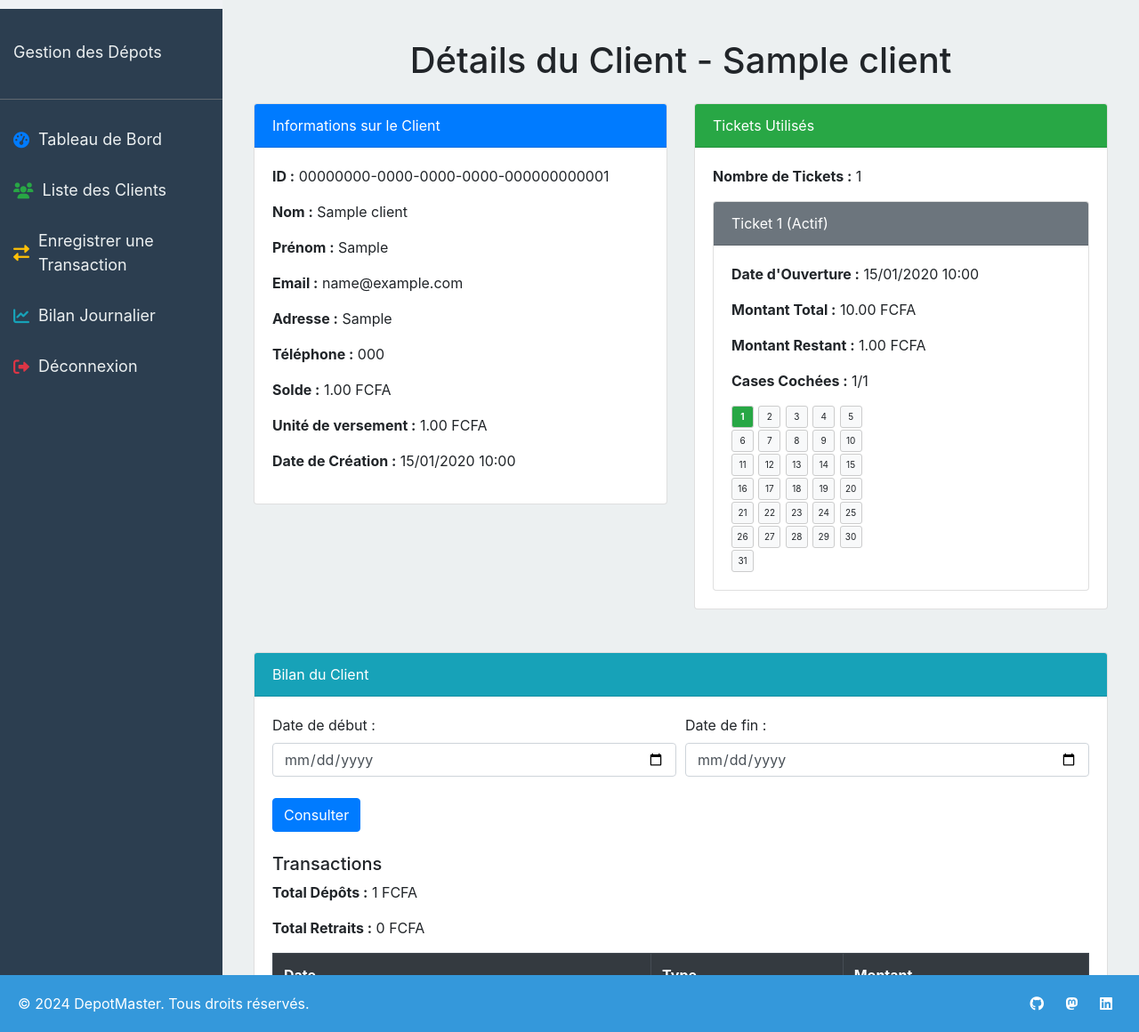
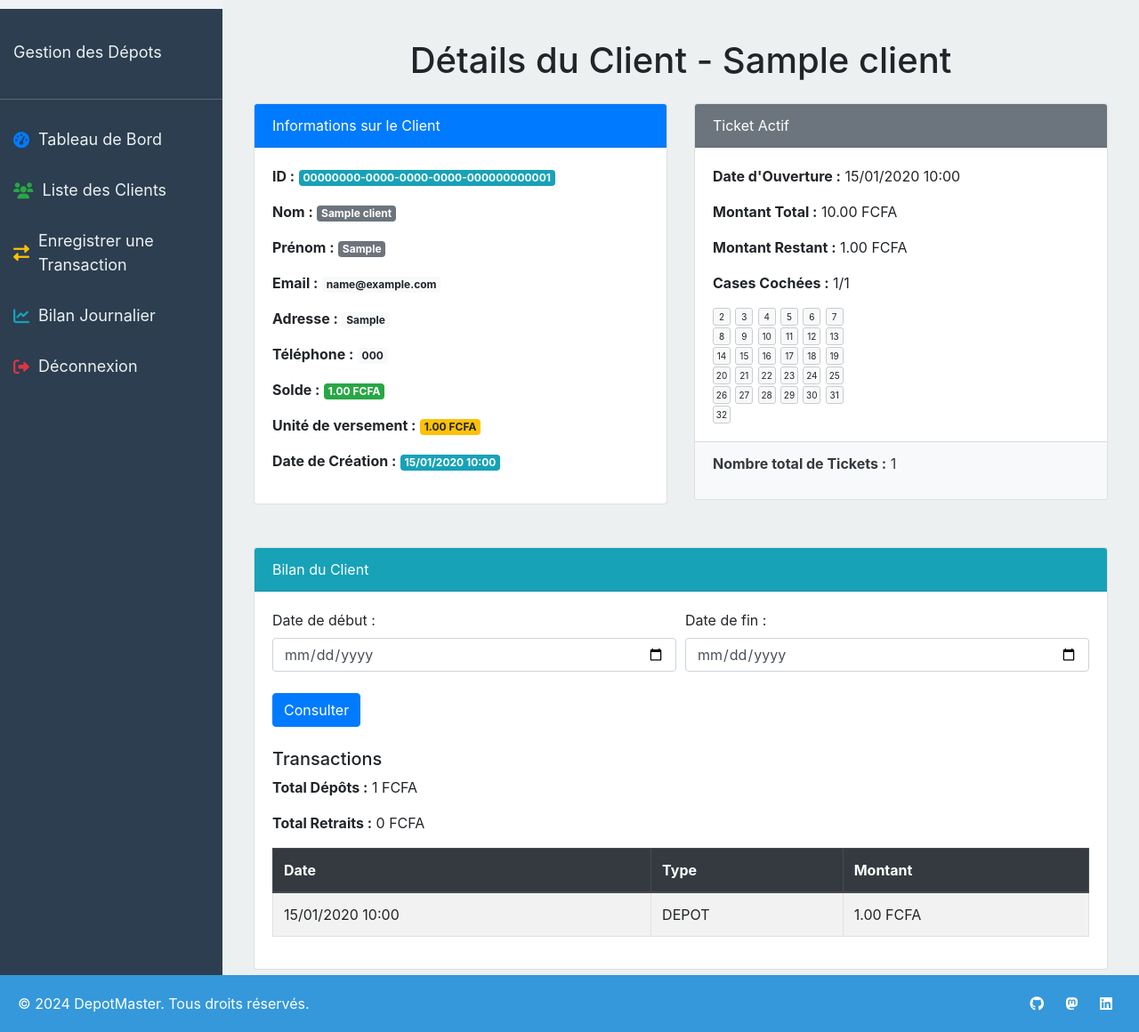
Before and after one commit to HamaBarhamou/gestion_depots, a Django app: page /clients/00000000-0000-0000-0000-000000000001/ in a window 1280 px wide. Shown: the part 70-1230 px from the top of the page at 89% size. Run offline with Django 5.2, Linux system fonts and the light colour scheme; a user stored in the database is signed in; tables that the repository leaves empty hold one stand-in row (values such as "Sample post"); some libraries are stand-ins or nearby versions.

Commit message:
Amélioration du template detail_client.html
- Ajout de badges colorés pour améliorer la lisibilité des informations sur le client
- Réorganisation des sections pour une meilleure présentation visuelle
- Intégration du nombre total de tickets dans la section des informations sur le client
- Ajustement des styles CSS pour réduire la taille des cases des tickets et rendre l'affichage plus esthétique

```diff
--- a/comptes/templates/comptes/detail_client.html
+++ b/comptes/templates/comptes/detail_client.html
@@ -12,47 +12,44 @@
                     Informations sur le Client
                 </div>
                 <div class="card-body">
-                    <p><strong>ID :</strong> {{ client.identifiant_unique }}</p>
-                    <p><strong>Nom :</strong> {{ client.nom }}</p>
-                    <p><strong>Prénom :</strong> {{ client.prenom }}</p>
-                    <p><strong>Email :</strong> {{ client.email }}</p>
-                    <p><strong>Adresse :</strong> {{ client.adresse }}</p>
-                    <p><strong>Téléphone :</strong> {{ client.telephone }}</p>
-                    <p><strong>Solde :</strong> {{ client.solde }} FCFA</p>
-                    <p><strong>Unité de versement :</strong> {{ client.unite_versement }} FCFA</p>
-                    <p><strong>Date de Création :</strong> {{ client.date_creation|date:"d/m/Y H:i" }}</p>
+                    <p><strong>ID :</strong> <span class="badge badge-info">{{ client.identifiant_unique }}</span></p>
+                    <p><strong>Nom :</strong> <span class="badge badge-secondary">{{ client.nom }}</span></p>
+                    <p><strong>Prénom :</strong> <span class="badge badge-secondary">{{ client.prenom }}</span></p>
+                    <p><strong>Email :</strong> <span class="badge badge-light">{{ client.email }}</span></p>
+                    <p><strong>Adresse :</strong> <span class="badge badge-light">{{ client.adresse }}</span></p>
+                    <p><strong>Téléphone :</strong> <span class="badge badge-light">{{ client.telephone }}</span></p>
+                    <p><strong>Solde :</strong> <span class="badge badge-success">{{ client.solde }} FCFA</span></p>
+                    <p><strong>Unité de versement :</strong> <span class="badge badge-warning">{{ client.unite_versement }} FCFA</span></p>
+                    <p><strong>Date de Création :</strong> <span class="badge badge-info">{{ client.date_creation|date:"d/m/Y H:i" }}</span></p>
                 </div>
             </div>
         </div>
 
         <div class="col-md-6">
             <div class="card mb-4">
-                <div class="card-header bg-success text-white">
-                    Tickets Utilisés
+                <div class="card-header bg-secondary text-white">
+                    Ticket Actif
                 </div>
                 <div class="card-body">
-                    <p><strong>Nombre de Tickets :</strong> {{ tickets.count }}</p>
-                    {% if tickets %}
-                        {% for ticket in tickets %}
-                        <div class="card mt-3">
-                            <div class="card-header bg-secondary text-white">
-                                Ticket {{ ticket.id }}{% if ticket.active %} (Actif){% endif %}
-                            </div>
-                            <div class="card-body">
-                                <p><strong>Date d'Ouverture :</strong> {{ ticket.date_ouverture|date:"d/m/Y H:i" }}</p>
-                                <p><strong>Montant Total :</strong> {{ ticket.montant_total }} FCFA</p>
-                                <p><strong>Montant Restant :</strong> {{ ticket.montant_restant }} FCFA</p>
-                                <p><strong>Cases Cochées :</strong> {{ ticket.cases_cochees }}/{{ ticket.nombre_cases }}</p>
-                                <div class="ticket-card">
-                                    {% for i in range_cases %}
-                                        <div class="ticket-case {% if i <= ticket.cases_cochees %}checked{% endif %}">{{ i }}</div>
-                                    {% endfor %}
-                                </div>
-                            </div>
+                    {% if ticket_actif %}
+                        <p><strong>Date d'Ouverture :</strong> {{ ticket_actif.date_ouverture|date:"d/m/Y H:i" }}</p>
+                        <p><strong>Montant Total :</strong> {{ ticket_actif.montant_total }} FCFA</p>
+                        <p><strong>Montant Restant :</strong> {{ ticket_actif.montant_restant }} FCFA</p>
+                        <p><strong>Cases Cochées :</strong> {{ ticket_actif.cases_cochees }}/{{ ticket_actif.nombre_cases }}</p>
+                        <div class="ticket-card">
+                            {% for i in range_cases %}
+                                <div class="ticket-case {% if i < ticket_actif.cases_cochees %}checked{% endif %}">{{ i|add:1 }}</div>
+                            {% endfor %}
                         </div>
-                        {% endfor %}
+                    {% else %}
+                        <p>Aucun ticket actif</p>
                     {% endif %}
                 </div>
+                {% if tickets %}
+                <div class="card-footer bg-light text-dark">
+                    <p><strong>Nombre total de Tickets :</strong> {{ tickets.count }}</p>
+                </div>
+                {% endif %}
             </div>
         </div>
     </div>
@@ -106,14 +103,14 @@
 <style>
 .ticket-card {
     display: grid;
-    grid-template-columns: repeat(5, 1fr);
+    grid-template-columns: repeat(6, 1fr);
     gap: 2px;
     margin-top: 15px;
     width: 150px;
 }
 .ticket-case {
-    width: 25px;
-    height: 25px;
+    width: 20px;
+    height: 20px;
     display: flex;
     align-items: center;
     justify-content: center;
```
